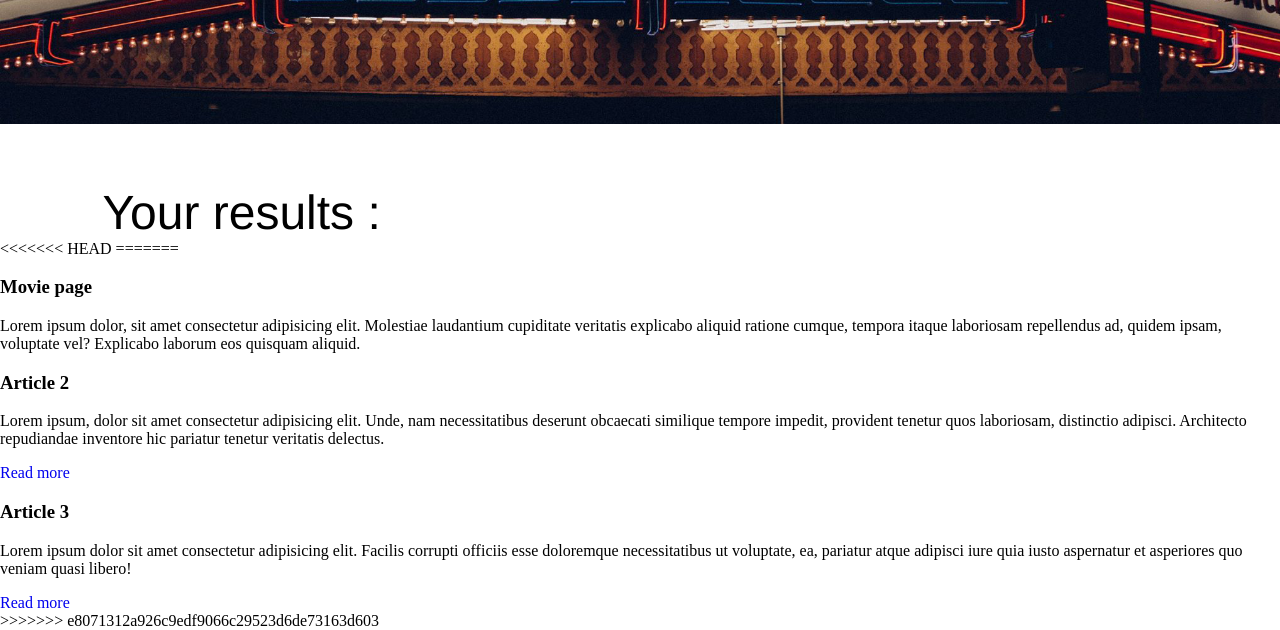
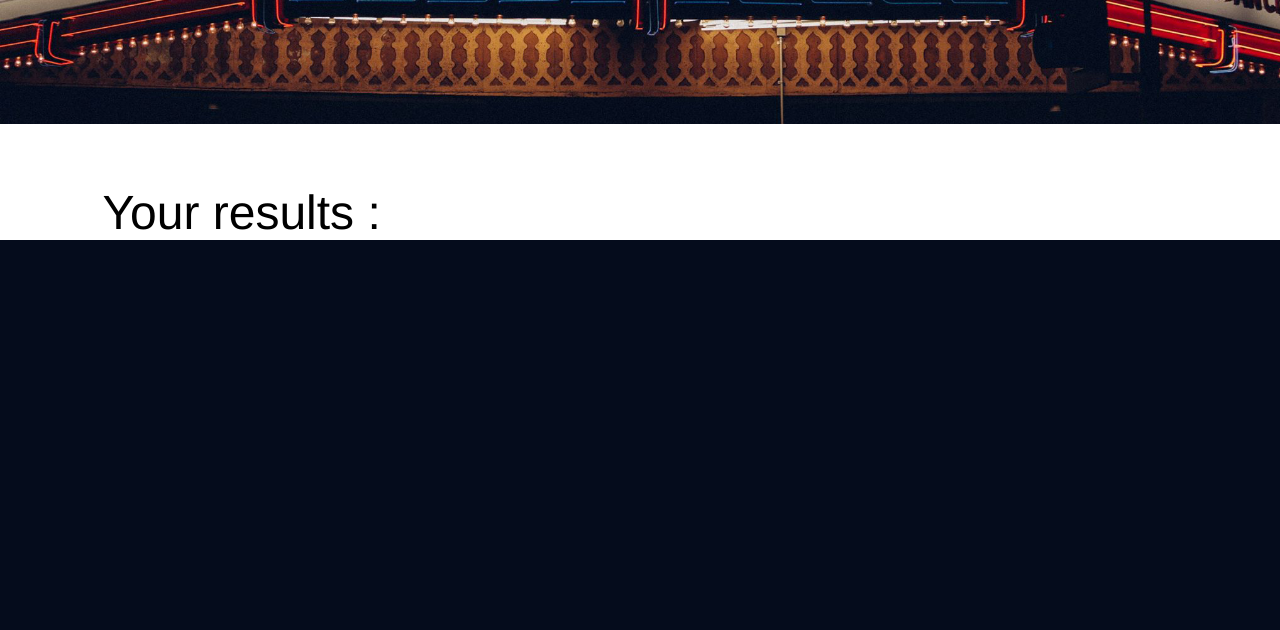
Before and after one commit to mctatepa/Back_SI, a PHP site: the page made by views/pages/home.php in a window 1280 px wide. Shown: the part 606-1236 px from the top of the page. After the commit the page ends 846 px from the top, so only its background shows below. Run offline with PHP 8.4, Linux system fonts and the light colour scheme; the template is opened without the code that fills it, so the values that code supplies are empty; some libraries are stand-ins or nearby versions; some web fonts are replaced.

Commit message:
:art: :white_check_mark: Fixing the new version :white_check_mark: :art:

```diff
--- a/controllers/movie.php
+++ b/controllers/movie.php
@@ -1,6 +1,4 @@
 <?php
-
-
 
 $title = 'Movie '.$id;
 
--- a/views/pages/home.php
+++ b/views/pages/home.php
@@ -17,49 +17,14 @@
             <img src=<?=$url_image?> alt="what">
 
             <div class="infos">
-<<<<<<< HEAD
-                <div class="title"><?= $title ?></div>
-                <div class="overview"><?= $overview ?></div>
-                <a href="oui.php" class="see-more">See more :</a>
-=======
             <?php $movie_url = "movie=$title";
             ?>
                 <div><?= $title ?></div>
                 <div><?= $overview ?></div>
-                <div><?= $release ?></div>
                 <a href=<?= urlencode($movie_url) ?>>test</a>
->>>>>>> e8071312a926c9edf9066c29523d6de73163d603
             </div>
         </div>
 
         <?php endforeach; ?>
     </div>
 </div>
-
-<<<<<<< HEAD
-=======
-<?php foreach ($result->results as $_results):
-    $path = $_results->poster_path;
-    $title = $_results->title;
-    $overview = $_results->overview;
-    $release = $_results->release_date;
-    $url_image = "http://image.tmdb.org/t/p/w300/$path";
-?>
-<?php endforeach; ?>
-<article>
-    <h3>Movie page</h3>
-    <p>Lorem ipsum dolor, sit amet consectetur adipisicing elit. Molestiae laudantium cupiditate veritatis explicabo aliquid ratione cumque, tempora itaque laboriosam repellendus ad, quidem ipsam, voluptate vel? Explicabo laborum eos quisquam aliquid.</p>
-</article>
-
-<article>
-    <h3>Article 2</h3>
-    <p>Lorem ipsum, dolor sit amet consectetur adipisicing elit. Unde, nam necessitatibus deserunt obcaecati similique tempore impedit, provident tenetur quos laboriosam, distinctio adipisci. Architecto repudiandae inventore hic pariatur tenetur veritatis delectus.</p>
-    <a href="article/2">Read more</a>
-</article>
-
-<article>
-    <h3>Article 3</h3>
-    <p>Lorem ipsum dolor sit amet consectetur adipisicing elit. Facilis corrupti officiis esse doloremque necessitatibus ut voluptate, ea, pariatur atque adipisci iure quia iusto aspernatur et asperiores quo veniam quasi libero!</p>
-    <a href="article/3">Read more</a>
-</article>
->>>>>>> e8071312a926c9edf9066c29523d6de73163d603
```
Also changed, not shown: controllers/home.php (+8 -8 lines).
